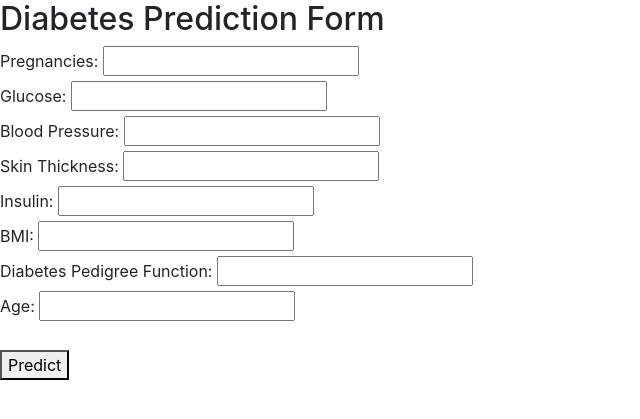
After one commit to jahanOSTG/Healthguard_With-Smart-AI-Diagnosis-Hub, a Flask app: template templates/diabetes.html in a window 1280 px wide. The commit adds this page. Shown: the top 419 px of the page, without its empty margins (0-640 px from the left). Run offline with Flask 3, Linux system fonts and the light colour scheme; the template is opened without the code that fills it, so the values that code supplies are empty; some libraries are stand-ins or nearby versions.

Commit message:
Add files via upload

```diff
--- a/templates/app.html
+++ b/templates/app.html
@@ -14,6 +14,7 @@
   <script src="https://cdn.jsdelivr.net/npm/bootstrap@4.6.2/dist/js/bootstrap.bundle.min.js"></script>
   <script src="https://cdn.jsdelivr.net/npm/@popperjs/core@2.11.6/dist/umd/popper.min.js"></script>
 <script src="https://cdn.jsdelivr.net/npm/bootstrap@5.3.0/dist/js/bootstrap.min.js"></script>
+<link href="https://cdn.jsdelivr.net/npm/bootstrap-icons@1.10.5/font/bootstrap-icons.css" rel="stylesheet">
 
 </head>
 <body>
--- /dev/null
+++ b/templates/diabetes.html
@@ -0,0 +1,38 @@
+{% extends 'app.html' %}
+
+{% block title %}Diabetes Prediction{% endblock %}
+
+{% block extra_css %}
+<link rel="stylesheet" href="{{ url_for('static', filename='diabetes.css') }}">
+{% endblock %}
+
+{% block content %}
+  <h2>Diabetes Prediction Form</h2>
+  <form method="POST" action="/predict_diabetes">
+    <label>Pregnancies:</label>
+    <input type="number" name="pregnancies" required><br>
+
+    <label>Glucose:</label>
+    <input type="number" name="glucose" required><br>
+
+    <label>Blood Pressure:</label>
+    <input type="number" name="bloodpressure" required><br>
+
+    <label>Skin Thickness:</label>
+    <input type="number" name="skinthickness" required><br>
+
+    <label>Insulin:</label>
+    <input type="number" name="insulin" required><br>
+
+    <label>BMI:</label>
+    <input type="number" step="any" name="bmi" required><br>
+
+    <label>Diabetes Pedigree Function:</label>
+    <input type="number" step="any" name="dpf" required><br>
+
+    <label>Age:</label>
+    <input type="number" name="age" required><br><br>
+
+    <button type="submit">Predict</button>
+  </form>
+{% endblock %}
```
Also changed, not shown: templates/contact.html (+55 -3 lines), templates/dashboard.html (+12 -0 lines).
